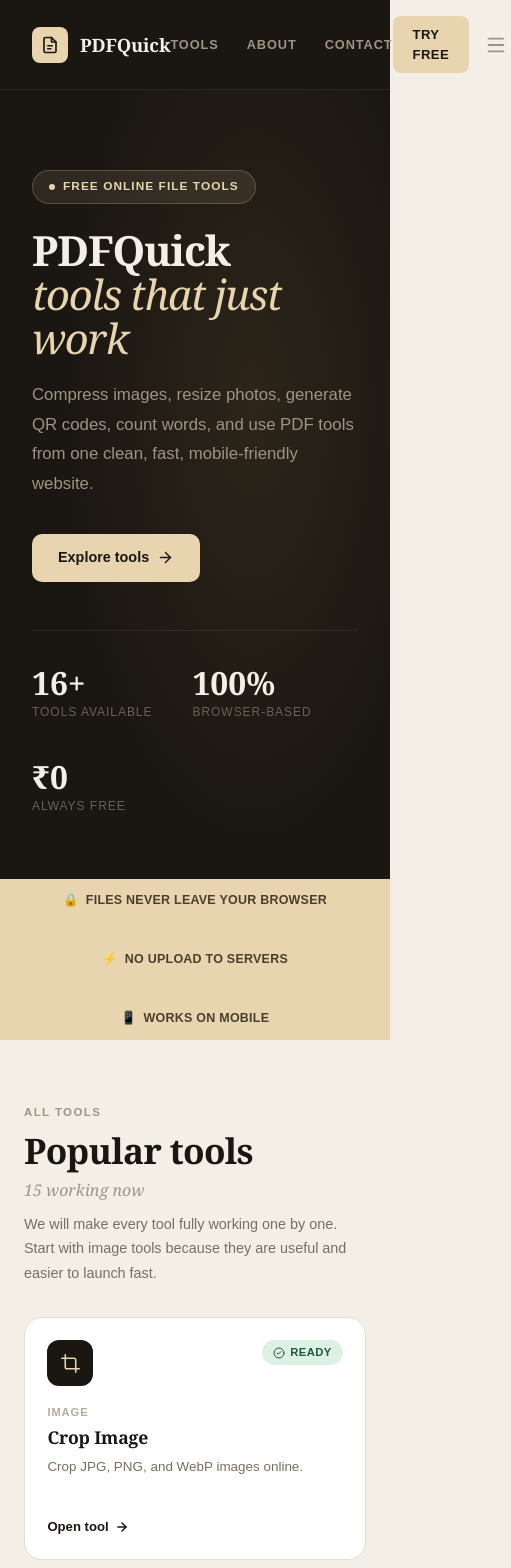
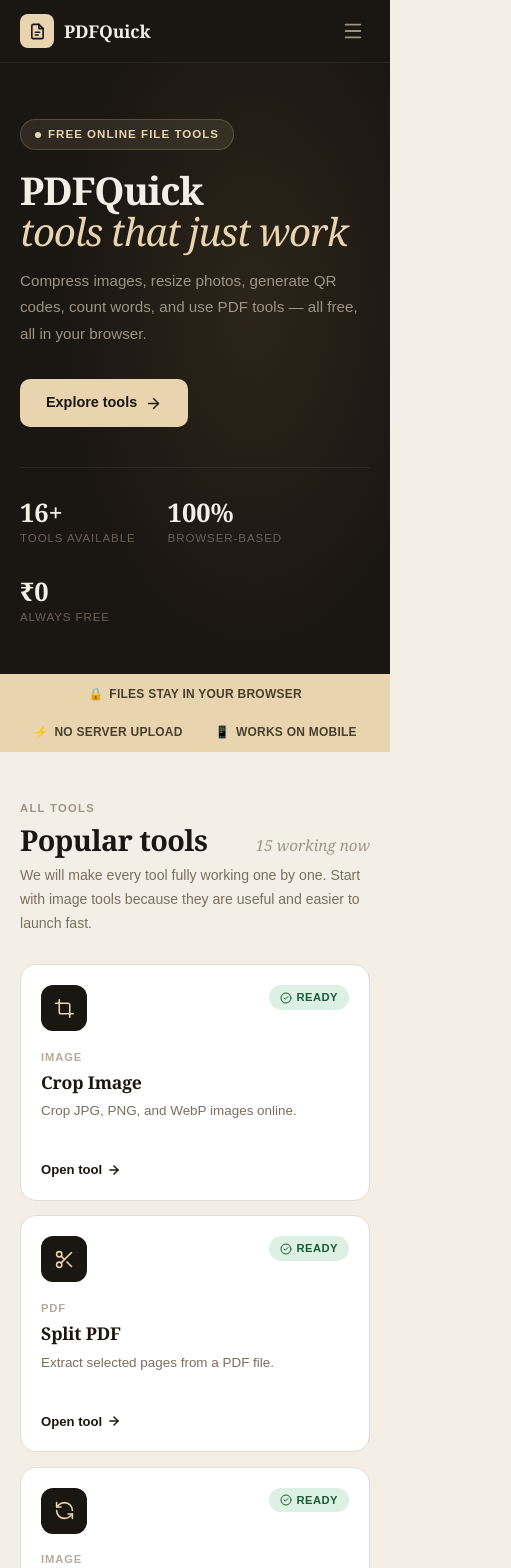
Before and after one commit to DeepakKumarSingh77/quickfiletools, a Next.js app: page / in a window 390 px wide. Shown: the top 1568 px of the page, 511 px wide, since content can reach past the window. Built offline with nearby package versions, Linux system fonts and the light colour scheme.

Commit message:
make ui responsive

```diff
--- a/app/globals.css
+++ b/app/globals.css
@@ -29,11 +29,65 @@
 }
 
 /* ─────────────────────────────────────────────────────
-   All hover effects live here as CSS classes.
-   No onMouseEnter / onMouseLeave needed anywhere.
+   HEADER
 ───────────────────────────────────────────────────── */
 
-/* Header nav links */
+/* Desktop nav — hidden on mobile */
+.pq-desktop-nav {
+  display: none;
+}
+@media (min-width: 640px) {
+  .pq-desktop-nav {
+    display: flex;
+    align-items: center;
+    gap: 1.75rem;
+  }
+}
+
+/* "Try Free" CTA — hide on mobile, show on sm+ */
+.pq-header-cta {
+  display: none;
+  background: #E8D5B0;
+  color: #1a1612;
+  font-weight: 600;
+  font-size: 0.82rem;
+  padding: 9px 20px;
+  border-radius: 8px;
+  letter-spacing: 0.03em;
+  text-transform: uppercase;
+  transition: background 0.2s;
+}
+@media (min-width: 640px) {
+  .pq-header-cta {
+    display: inline-block;
+  }
+}
+.pq-header-cta:hover { background: #d4be95; }
+
+/* Hamburger — show on mobile only */
+.pq-hamburger {
+  display: flex;
+  align-items: center;
+  justify-content: center;
+  background: none;
+  border: none;
+  cursor: pointer;
+  color: #9e9485;
+  padding: 6px;
+  border-radius: 6px;
+  transition: color 0.2s, background 0.2s;
+}
+.pq-hamburger:hover {
+  color: #F4EFE6;
+  background: rgba(255,255,255,0.06);
+}
+@media (min-width: 640px) {
+  .pq-hamburger {
+    display: none;
+  }
+}
+
+/* Nav link */
 .pq-nav-link {
   font-size: 0.8rem;
   font-weight: 600;
@@ -44,62 +98,157 @@
 }
 .pq-nav-link:hover { color: #F4EFE6; }
 
-/* Header CTA button */
-.pq-header-cta {
+/* Mobile drawer links */
+.pq-mobile-link {
+  font-size: 1rem;
+  font-weight: 500;
+  color: #9e9485;
+  padding: 0.6rem 0;
+  border-bottom: 1px solid rgba(255,255,255,0.05);
+  transition: color 0.2s;
+  display: block;
+}
+.pq-mobile-link:last-child { border-bottom: none; }
+.pq-mobile-link:hover { color: #F4EFE6; }
+
+/* Mobile drawer CTA */
+.pq-mobile-cta {
+  display: block;
+  margin-top: 0.75rem;
   background: #E8D5B0;
   color: #1a1612;
+  font-weight: 700;
+  font-size: 0.9rem;
+  padding: 12px 20px;
+  border-radius: 10px;
+  text-align: center;
+  transition: background 0.2s;
+}
+.pq-mobile-cta:hover { background: #d4be95; }
+
+/* ─────────────────────────────────────────────────────
+   HERO LAYOUT
+───────────────────────────────────────────────────── */
+
+.pq-hero-grid {
+  display: grid;
+  gap: 2.5rem;
+}
+@media (min-width: 1024px) {
+  .pq-hero-grid {
+    grid-template-columns: 1.15fr 0.85fr;
+    align-items: center;
+    gap: 3rem;
+  }
+}
+
+/* Hide the right stats card on mobile — shows on lg */
+.pq-hero-right {
+  display: none;
+}
+@media (min-width: 1024px) {
+  .pq-hero-right {
+    display: block;
+  }
+}
+
+/* Stats row inside hero */
+.pq-stats-row {
+  display: flex;
+  gap: 2rem;
+  flex-wrap: wrap;
+  margin-top: 2.5rem;
+  padding-top: 2rem;
+  border-top: 1px solid rgba(255,255,255,0.07);
+}
+
+/* ─────────────────────────────────────────────────────
+   TRUST BAR
+───────────────────────────────────────────────────── */
+
+.pq-trust-bar {
+  background: #E8D5B0;
+  padding: 0.7rem 1.5rem;
+  display: flex;
+  align-items: center;
+  justify-content: center;
+  gap: 1.25rem 2rem;
+  flex-wrap: wrap;
+}
+
+.pq-trust-item {
+  display: flex;
+  align-items: center;
+  gap: 6px;
+  font-size: 0.75rem;
   font-weight: 600;
-  font-size: 0.82rem;
-  padding: 9px 20px;
-  border-radius: 8px;
-  letter-spacing: 0.03em;
+  color: #4a3f2c;
+  letter-spacing: 0.02em;
   text-transform: uppercase;
-  transition: background 0.2s;
-  display: inline-block;
 }
-.pq-header-cta:hover { background: #d4be95; }
 
-/* Footer links */
-.pq-footer-link {
-  font-size: 0.88rem;
-  color: #6b6057;
-  transition: color 0.2s;
+/* ─────────────────────────────────────────────────────
+   TOOL GRID
+───────────────────────────────────────────────────── */
+
+.pq-tool-grid {
+  display: grid;
+  grid-template-columns: 1fr;
+  gap: 0.9rem;
 }
-.pq-footer-link:hover { color: #E8D5B0; }
+@media (min-width: 480px) {
+  .pq-tool-grid {
+    grid-template-columns: repeat(2, 1fr);
+  }
+}
+@media (min-width: 768px) {
+  .pq-tool-grid {
+    grid-template-columns: repeat(3, 1fr);
+  }
+}
+@media (min-width: 1200px) {
+  .pq-tool-grid {
+    grid-template-columns: repeat(4, 1fr);
+  }
+}
 
-/* Tool card */
+/* ─────────────────────────────────────────────────────
+   TOOL CARD
+───────────────────────────────────────────────────── */
+
 .pq-tool-card {
   display: flex;
   flex-direction: column;
   background: #ffffff;
   border: 1px solid #e4ddd2;
-  border-radius: 18px;
-  padding: 1.4rem;
+  border-radius: 16px;
+  padding: 1.25rem;
   transition: transform 0.2s, box-shadow 0.2s, border-color 0.2s;
-  position: relative;
-  overflow: hidden;
   cursor: pointer;
   text-decoration: none;
   color: inherit;
 }
 .pq-tool-card:hover {
-  transform: translateY(-4px);
-  box-shadow: 0 16px 40px rgba(26, 22, 18, 0.12);
+  transform: translateY(-3px);
+  box-shadow: 0 14px 36px rgba(26, 22, 18, 0.1);
   border-color: #c5bdb0;
 }
 .pq-tool-card-arrow {
   display: inline-flex;
   align-items: center;
-  gap: 6px;
-  margin-top: 1.1rem;
+  gap: 5px;
+  margin-top: 1rem;
   font-size: 0.82rem;
   font-weight: 700;
   color: #1a1612;
   transition: gap 0.2s;
 }
-.pq-tool-card:hover .pq-tool-card-arrow { gap: 12px; }
+.pq-tool-card:hover .pq-tool-card-arrow { gap: 10px; }
 
-/* Primary button */
+/* ─────────────────────────────────────────────────────
+   BUTTONS
+───────────────────────────────────────────────────── */
+
 .pq-btn-primary {
   display: inline-flex;
   align-items: center;
@@ -117,7 +266,37 @@
   transform: translateY(-1px);
 }
 
-/* Back button on tool page */
+.pq-cta-btn {
+  display: inline-flex;
+  align-items: center;
+  gap: 8px;
+  background: #E8D5B0;
+  color: #1a1612;
+  font-weight: 600;
+  font-size: 0.9rem;
+  padding: 13px 26px;
+  border-radius: 10px;
+  white-space: nowrap;
+  flex-shrink: 0;
+  transition: background 0.2s;
+}
+.pq-cta-btn:hover { background: #d4be95; }
+
+/* ─────────────────────────────────────────────────────
+   FOOTER
+───────────────────────────────────────────────────── */
+
+.pq-footer-link {
+  font-size: 0.88rem;
+  color: #6b6057;
+  transition: color 0.2s;
+}
+.pq-footer-link:hover { color: #E8D5B0; }
+
+/* ─────────────────────────────────────────────────────
+   TOOL DETAIL PAGE
+───────────────────────────────────────────────────── */
+
 .pq-back-btn {
   display: inline-flex;
   align-items: center;
@@ -137,22 +316,9 @@
   color: #1a1612;
 }
 
-/* CTA banner button */
-.pq-cta-btn {
-  display: inline-flex;
-  align-items: center;
-  gap: 8px;
-  background: #E8D5B0;
-  color: #1a1612;
-  font-weight: 600;
-  font-size: 0.9rem;
-  padding: 13px 26px;
-  border-radius: 10px;
-  white-space: nowrap;
-  flex-shrink: 0;
-  transition: background 0.2s;
-}
-.pq-cta-btn:hover { background: #d4be95; }
+/* ─────────────────────────────────────────────────────
+   MISC
+───────────────────────────────────────────────────── */
 
 .bg-checker {
   background-color: #f8fafc;
--- a/app/page.tsx
+++ b/app/page.tsx
@@ -10,16 +10,16 @@
       <Header />
 
       <main>
-        {/* ── HERO ──────────────────────────────────────────── */}
+        {/* ── HERO ─────────────────────────────────────────── */}
         <section
           style={{
             background: "#1a1612",
-            padding: "5rem 2rem 4rem",
+            padding: "3.5rem 1.25rem 3rem",
             position: "relative",
             overflow: "hidden",
           }}
         >
-          {/* Subtle radial glow — decorative only */}
+          {/* Decorative glow */}
           <div
             aria-hidden="true"
             style={{
@@ -32,35 +32,29 @@
           />
 
           <div
-            className="mx-auto max-w-7xl"
-            style={{ position: "relative", zIndex: 1 }}
+            style={{ maxWidth: 1280, margin: "0 auto", position: "relative", zIndex: 1 }}
           >
-            <div
-              style={{
-                display: "grid",
-                gap: "3rem",
-                alignItems: "center",
-              }}
-              className="lg:grid-cols-[1.15fr_0.85fr]"
-            >
-              {/* Left: copy */}
+            {/* Two-column on lg, single column on mobile */}
+            <div className="pq-hero-grid">
+
+              {/* ── Left: Copy ── */}
               <div>
                 {/* Pill tag */}
                 <div
                   style={{
                     display: "inline-flex",
                     alignItems: "center",
-                    gap: 8,
+                    gap: 7,
                     background: "rgba(232,213,176,0.1)",
-                    border: "1px solid rgba(232,213,176,0.22)",
+                    border: "1px solid rgba(232,213,176,0.2)",
                     color: "#E8D5B0",
-                    fontSize: "0.74rem",
+                    fontSize: "0.72rem",
                     fontWeight: 600,
                     letterSpacing: "0.09em",
                     textTransform: "uppercase",
-                    padding: "7px 16px",
+                    padding: "6px 14px",
                     borderRadius: 100,
-                    marginBottom: "1.5rem",
+                    marginBottom: "1.25rem",
                   }}
                 >
                   <span
@@ -70,65 +64,53 @@
                       background: "#E8D5B0",
                       borderRadius: "50%",
                       display: "inline-block",
+                      flexShrink: 0,
                     }}
                   />
                   Free online file tools
                 </div>
 
+                {/* Headline */}
                 <h1
                   style={{
                     fontFamily: "'Fraunces', Georgia, serif",
-                    fontSize: "clamp(2.6rem, 5vw, 4.2rem)",
+                    fontSize: "clamp(2.4rem, 8vw, 4.2rem)",
                     fontWeight: 900,
                     lineHeight: 1.06,
                     color: "#F4EFE6",
                     letterSpacing: "-0.03em",
-                    marginBottom: "1.25rem",
+                    marginBottom: "1rem",
                   }}
                 >
                   PDFQuick
                   <br />
-                  <em
-                    style={{
-                      fontStyle: "italic",
-                      color: "#E8D5B0",
-                      fontWeight: 300,
-                    }}
-                  >
+                  <em style={{ fontStyle: "italic", color: "#E8D5B0", fontWeight: 300 }}>
                     tools that just work
                   </em>
                 </h1>
 
+                {/* Sub-copy */}
                 <p
                   style={{
-                    fontSize: "1.05rem",
+                    fontSize: "clamp(0.95rem, 2.5vw, 1.05rem)",
                     lineHeight: 1.75,
                     color: "#9e9485",
                     maxWidth: 500,
-                    marginBottom: "2.25rem",
+                    marginBottom: "2rem",
                   }}
                 >
-                  Compress images, resize photos, generate QR codes, count words,
-                  and use PDF tools from one clean, fast, mobile-friendly website.
+                  Compress images, resize photos, generate QR codes, count words, and
+                  use PDF tools — all free, all in your browser.
                 </p>
 
-                {/* CTA — CSS class handles hover */}
+                {/* CTA */}
                 <a href="#tools" className="pq-btn-primary">
                   Explore tools
                   <ArrowRight size={17} />
                 </a>
 
-                {/* Stats row */}
-                <div
-                  style={{
-                    display: "flex",
-                    gap: "2.5rem",
-                    flexWrap: "wrap",
-                    marginTop: "3rem",
-                    paddingTop: "2.25rem",
-                    borderTop: "1px solid rgba(255,255,255,0.07)",
-                  }}
-                >
+                {/* Mini stats */}
+                <div className="pq-stats-row">
                   {[
                     { value: `${tools.length}+`, label: "Tools available" },
                     { value: "100%", label: "Browser-based" },
@@ -138,7 +120,7 @@
                       <div
                         style={{
                           fontFamily: "'Fraunces', Georgia, serif",
-                          fontSize: "2rem",
+                          fontSize: "clamp(1.6rem, 4vw, 2rem)",
                           fontWeight: 700,
                           color: "#F4EFE6",
                           lineHeight: 1,
@@ -148,7 +130,7 @@
                       </div>
                       <div
                         style={{
-                          fontSize: "0.75rem",
+                          fontSize: "0.72rem",
                           color: "#6b6057",
                           textTransform: "uppercase",
                           letterSpacing: "0.08em",
@@ -161,62 +143,45 @@
                   ))}
                 </div>
               </div>
+
+              {/* ── Right: feature card (desktop only via CSS) ── */}
+
+
             </div>
           </div>
         </section>
 
-        {/* ── TRUST BAR ──────────────────────────────────────── */}
-        <div
-          style={{
-            background: "#E8D5B0",
-            padding: "0.8rem 2rem",
-            display: "flex",
-            alignItems: "center",
-            justifyContent: "center",
-            gap: "2.5rem",
-            flexWrap: "wrap",
-          }}
-        >
+        {/* ── TRUST BAR ──────────────────────────────────── */}
+        <div className="pq-trust-bar">
           {[
-            { icon: "🔒", text: "Files never leave your browser" },
-            { icon: "⚡", text: "No upload to servers" },
+            { icon: "🔒", text: "Files stay in your browser" },
+            { icon: "⚡", text: "No server upload" },
             { icon: "📱", text: "Works on mobile" },
           ].map(({ icon, text }) => (
-            <div
-              key={text}
-              style={{
-                display: "flex",
-                alignItems: "center",
-                gap: 7,
-                fontSize: "0.78rem",
-                fontWeight: 600,
-                color: "#4a3f2c",
-                letterSpacing: "0.02em",
-                textTransform: "uppercase",
-              }}
-            >
+            <div key={text} className="pq-trust-item">
               <span>{icon}</span>
               {text}
             </div>
           ))}
         </div>
 
-        {/* ── TOOLS SECTION ──────────────────────────────────── */}
+        {/* ── TOOLS SECTION ──────────────────────────────── */}
         <section
           id="tools"
-          style={{ background: "#F4EFE6", padding: "4rem 1.5rem 5rem" }}
+          style={{ background: "#F4EFE6", padding: "3rem 1.25rem 4rem" }}
         >
-          <div className="mx-auto max-w-7xl">
+          <div style={{ maxWidth: 1280, margin: "0 auto" }}>
+
             {/* Section header */}
-            <div style={{ marginBottom: "2rem" }}>
+            <div style={{ marginBottom: "1.75rem" }}>
               <div
                 style={{
-                  fontSize: "0.72rem",
+                  fontSize: "0.7rem",
                   fontWeight: 700,
                   color: "#9e9485",
                   textTransform: "uppercase",
                   letterSpacing: "0.12em",
-                  marginBottom: "0.5rem",
+                  marginBottom: "0.4rem",
                 }}
               >
                 All tools
@@ -233,7 +198,7 @@
                 <h2
                   style={{
                     fontFamily: "'Fraunces', Georgia, serif",
-                    fontSize: "2.2rem",
+                    fontSize: "clamp(1.8rem, 5vw, 2.4rem)",
                     fontWeight: 700,
                     color: "#1a1612",
                     letterSpacing: "-0.02em",
@@ -246,7 +211,7 @@
                   style={{
                     fontFamily: "'Fraunces', Georgia, serif",
                     fontStyle: "italic",
-                    fontSize: "1rem",
+                    fontSize: "0.95rem",
                     color: "#9e9485",
                   }}
                 >
@@ -255,11 +220,11 @@
               </div>
               <p
                 style={{
-                  marginTop: "0.6rem",
-                  fontSize: "0.9rem",
+                  marginTop: "0.5rem",
+                  fontSize: "0.88rem",
                   lineHeight: 1.7,
                   color: "#7a6e5f",
-                  maxWidth: 560,
+                  maxWidth: 520,
                 }}
               >
                 We will make every tool fully working one by one. Start with image
@@ -267,14 +232,8 @@
               </p>
             </div>
 
-            {/* Tool grid */}
-            <div
-              style={{
-                display: "grid",
-                gridTemplateColumns: "repeat(auto-fill, minmax(240px, 1fr))",
-                gap: "1rem",
-              }}
-            >
+            {/* Tool grid — responsive via CSS class */}
+            <div className="pq-tool-grid">
               {tools.map((tool) => (
                 <ToolCard key={tool.slug} tool={tool} />
               ))}
@@ -282,52 +241,42 @@
           </div>
         </section>
 
-        {/* ── CTA BANNER ─────────────────────────────────────── */}
+        {/* ── CTA BANNER ─────────────────────────────────── */}
         <section
           style={{
             background: "#1a1612",
-            margin: "0 1.5rem 2.5rem",
-            borderRadius: 20,
-            padding: "3rem 2.5rem",
+            margin: "0 1rem 2rem",
+            borderRadius: 18,
+            padding: "2.5rem 1.75rem",
             display: "flex",
             alignItems: "center",
             justifyContent: "space-between",
-            gap: "2rem",
+            gap: "1.5rem",
             flexWrap: "wrap",
           }}
         >
-          <div>
+          <div style={{ minWidth: 0 }}>
             <h2
               style={{
                 fontFamily: "'Fraunces', Georgia, serif",
-                fontSize: "1.9rem",
+                fontSize: "clamp(1.5rem, 4vw, 1.9rem)",
                 fontWeight: 700,
                 color: "#F4EFE6",
                 lineHeight: 1.2,
-                marginBottom: "0.5rem",
+                marginBottom: "0.4rem",
                 letterSpacing: "-0.02em",
               }}
             >
               All tools,{" "}
-              <em
-                style={{
-                  color: "#E8D5B0",
-                  fontStyle: "italic",
-                  fontWeight: 300,
-                }}
-              >
+              <em style={{ color: "#E8D5B0", fontStyle: "italic", fontWeight: 300 }}>
                 always free
               </em>
             </h2>
-            <p
-              style={{ fontSize: "0.9rem", color: "#6b6057", lineHeight: 1.65 }}
-            >
-              We&apos;re supported by ads, not subscriptions. Use every tool without
-              creating an account.
+            <p style={{ fontSize: "0.88rem", color: "#6b6057", lineHeight: 1.65 }}>
+              Supported by ads, not subscriptions. No account needed.
             </p>
           </div>
 
-          {/* CSS class handles hover */}
           <a href="#tools" className="pq-cta-btn">
             Browse all tools
             <ArrowRight size={17} />
--- a/components/Header.tsx
+++ b/components/Header.tsx
@@ -4,8 +4,14 @@
 import { useState } from "react";
 import { Menu, X } from "lucide-react";
 
+const NAV_LINKS = [
+  { href: "/#tools", label: "Tools" },
+  { href: "/about", label: "About" },
+  { href: "/contact", label: "Contact" },
+];
+
 export default function Header() {
-  const [mobileOpen, setMobileOpen] = useState(false);
+  const [open, setOpen] = useState(false);
 
   return (
     <header
@@ -17,21 +23,26 @@
         zIndex: 50,
       }}
     >
+      {/* ── Top bar ── */}
       <div
-        className="mx-auto max-w-7xl"
         style={{
+          maxWidth: 1280,
+          margin: "0 auto",
+          padding: "0.875rem 1.25rem",
           display: "flex",
           alignItems: "center",
           justifyContent: "space-between",
-          padding: "1rem 2rem",
         }}
       >
         {/* Logo */}
-        <Link href="/" style={{ display: "flex", alignItems: "center", gap: 12 }}>
+        <Link
+          href="/"
+          style={{ display: "flex", alignItems: "center", gap: 10, flexShrink: 0 }}
+        >
           <span
             style={{
-              width: 36,
-              height: 36,
+              width: 34,
+              height: 34,
               background: "#E8D5B0",
               borderRadius: 8,
               display: "grid",
@@ -39,12 +50,12 @@
             }}
           >
             <svg
-              width="18"
-              height="18"
+              width="17"
+              height="17"
               viewBox="0 0 24 24"
               fill="none"
               stroke="#1a1612"
-              strokeWidth="2.2"
+              strokeWidth="2.3"
               strokeLinecap="round"
               strokeLinejoin="round"
             >
@@ -58,7 +69,7 @@
             style={{
               fontFamily: "'Fraunces', Georgia, serif",
               fontWeight: 700,
-              fontSize: "1.15rem",
+              fontSize: "1.1rem",
               color: "#F4EFE6",
               letterSpacing: "-0.01em",
             }}
@@ -67,63 +78,60 @@
           </span>
         </Link>
 
-        {/* Desktop nav */}
-        <nav style={{ display: "flex", alignItems: "center", gap: "1.75rem" }} className="hidden sm:flex">
-          <Link href="/#tools" className="pq-nav-link">Tools</Link>
-          <Link href="/about" className="pq-nav-link">About</Link>
-          <Link href="/contact" className="pq-nav-link">Contact</Link>
+        {/* Desktop nav — CSS hides on mobile */}
+        <nav className="pq-desktop-nav">
+          {NAV_LINKS.map(({ href, label }) => (
+            <Link key={href} href={href} className="pq-nav-link">
+              {label}
+            </Link>
+          ))}
         </nav>
 
-        <div style={{ display: "flex", alignItems: "center", gap: 12 }}>
+        {/* Right side */}
+        <div style={{ display: "flex", alignItems: "center", gap: 10 }}>
+          {/* CTA hidden on mobile via CSS */}
           <Link href="/#tools" className="pq-header-cta">
             Try Free
           </Link>
 
-          {/* Mobile toggle */}
+          {/* Hamburger — CSS hides on sm+ */}
           <button
-            className="sm:hidden"
-            onClick={() => setMobileOpen((v) => !v)}
-            aria-label="Toggle menu"
-            style={{
-              background: "none",
-              border: "none",
-              cursor: "pointer",
-              color: "#9e9485",
-              padding: 4,
-              display: "flex",
-            }}
+            className="pq-hamburger"
+            onClick={() => setOpen((v) => !v)}
+            aria-label={open ? "Close menu" : "Open menu"}
+            aria-expanded={open}
           >
-            {mobileOpen ? <X size={22} /> : <Menu size={22} />}
+            {open ? <X size={22} /> : <Menu size={22} />}
           </button>
         </div>
       </div>
 
-      {/* Mobile menu */}
-      {mobileOpen && (
+      {/* ── Mobile drawer ── */}
+      {open && (
         <div
           style={{
-            background: "#221e18",
-            borderTop: "1px solid rgba(255,255,255,0.07)",
-            padding: "1rem 2rem",
-            display: "flex",
-            flexDirection: "column",
-            gap: "0.75rem",
+            background: "#1e1a14",
+            borderTop: "1px solid rgba(255,255,255,0.06)",
+            padding: "1rem 1.25rem 1.25rem",
           }}
         >
-          {[
-            { href: "/#tools", label: "Tools" },
-            { href: "/about", label: "About" },
-            { href: "/contact", label: "Contact" },
-          ].map(({ href, label }) => (
+          {NAV_LINKS.map(({ href, label }) => (
             <Link
               key={href}
               href={href}
-              onClick={() => setMobileOpen(false)}
-              style={{ fontSize: "0.95rem", fontWeight: 500, color: "#9e9485" }}
+              className="pq-mobile-link"
+              onClick={() => setOpen(false)}
             >
               {label}
             </Link>
           ))}
+          <Link
+            href="/#tools"
+            className="pq-mobile-cta"
+            onClick={() => setOpen(false)}
+          >
+            Try Free →
+          </Link>
         </div>
       )}
     </header>
```
